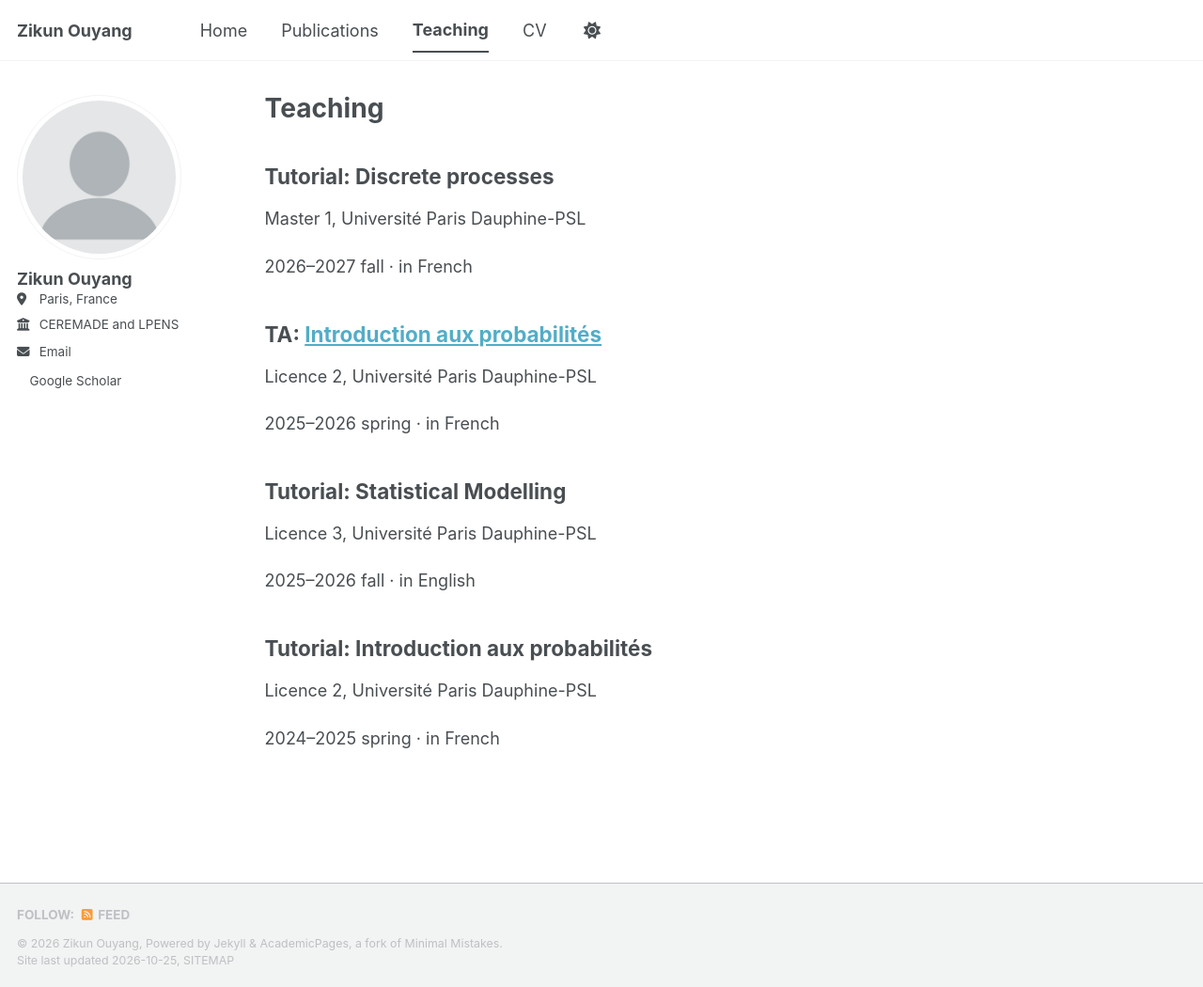
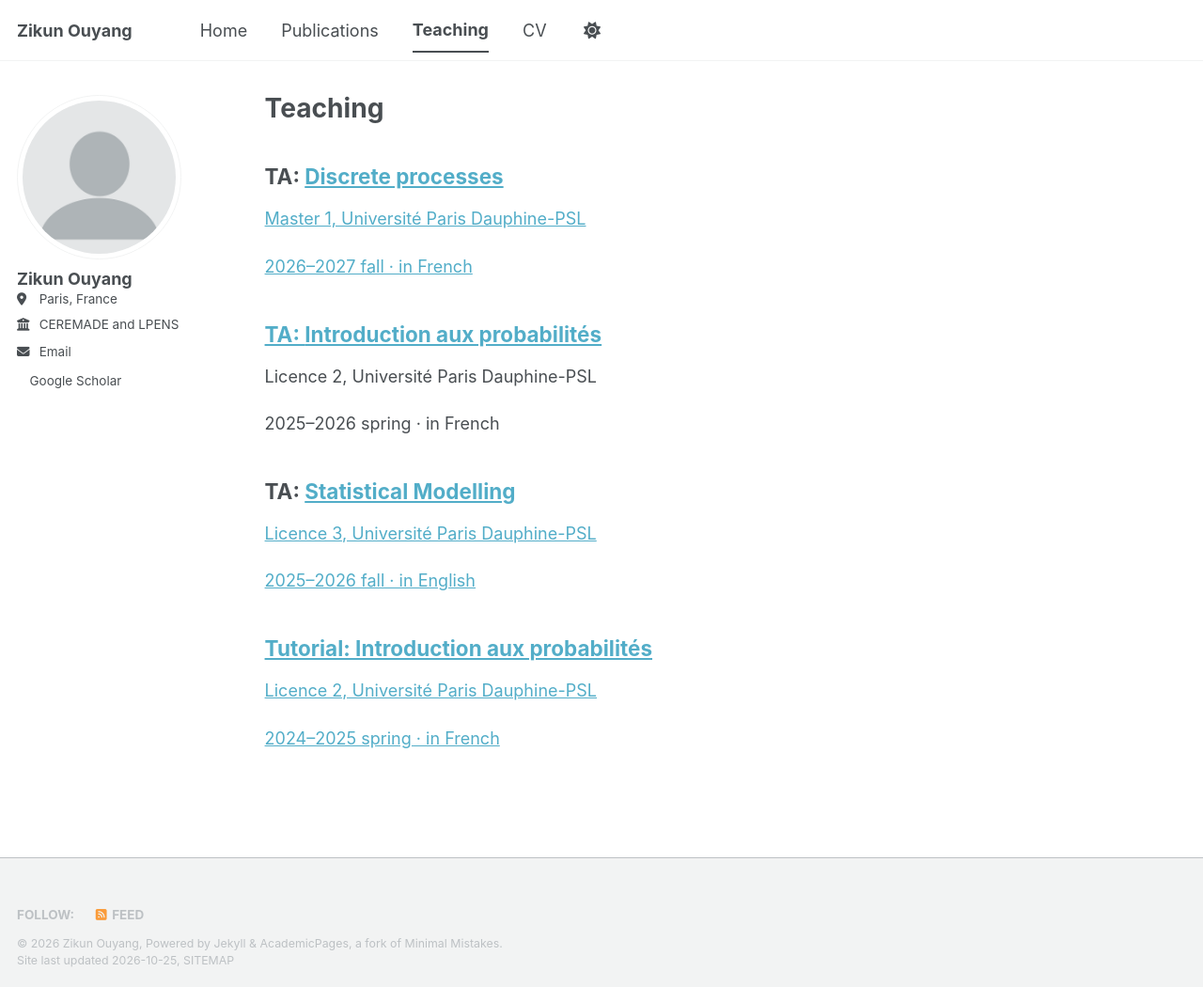
Before and after one commit to ZikunOuyang/zikunouyang.github.io, a Jekyll site: the page built from _pages/teaching.html, in a window 1280 px wide and 1050 px high. Shown: the whole window at 94% size. Built offline with Jekyll 4.4.1, drawn with Linux system fonts in a browser that asks for light colours; a style sheet for code colours, icons or effects is not loaded.

Commit message:
Update teaching.html

```diff
--- a/_pages/teaching.html
+++ b/_pages/teaching.html
@@ -5,7 +5,7 @@ permalink: /teaching/
 author_profile: true
 ---
 
-<h2>Tutorial: Discrete processes</h2>
+<h2>TA: <a href="https://dauphine.psl.eu/formations/masters/mathematiques-et-applications/1re-annee-de-master-majeure-statistiques/programme"> Discrete processes</h2>
 <p>Master 1, Université Paris Dauphine-PSL</p>
 <p>2026–2027 fall · in French</p>
 
@@ -13,7 +13,7 @@ author_profile: true
 <p>Licence 2, Université Paris Dauphine-PSL</p>
 <p>2025–2026 spring · in French</p>
 
-<h2>Tutorial: Statistical Modelling</h2>
+<h2>TA: <a href="https://dauphine.psl.eu/formations/licences/mathematiques/l3-mathematiques-appliquees/programme"> Statistical Modelling</h2>
 <p>Licence 3, Université Paris Dauphine-PSL</p>
 <p>2025–2026 fall ·  in English</p>
 
```
